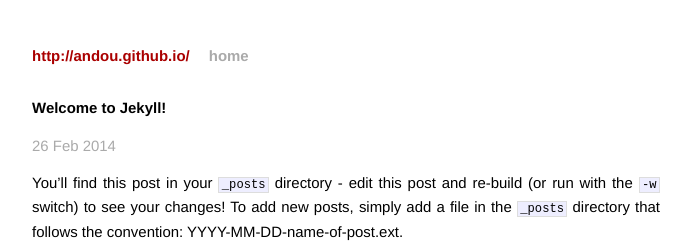
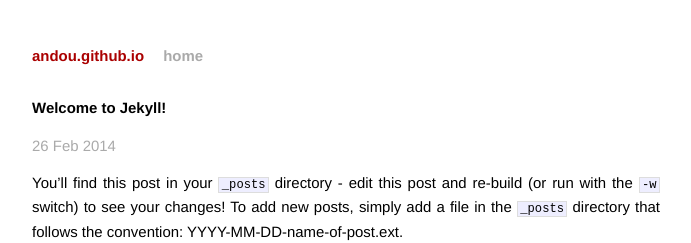
Before and after one commit to andou/andou.github.io, a Jekyll site: the page built from _posts/2014-02-26-welcome-to-jekyll.markdown, in a window 1280 px wide. Shown: the top 243 px of the page, without its empty margins (294-985 px from the left). Built offline with Jekyll 4.4.1, drawn with Linux system fonts in a browser that asks for light colours; Markdown is read by kramdown in place of the engine named in the settings; some of the changed lines change nothing that is shown.

Commit message:
Site name

```diff
--- a/_config.yml
+++ b/_config.yml
@@ -1,3 +1,3 @@
-name: http://andou.github.io/
+name: andou.github.io
 markdown: redcarpet
 pygments: true
```
